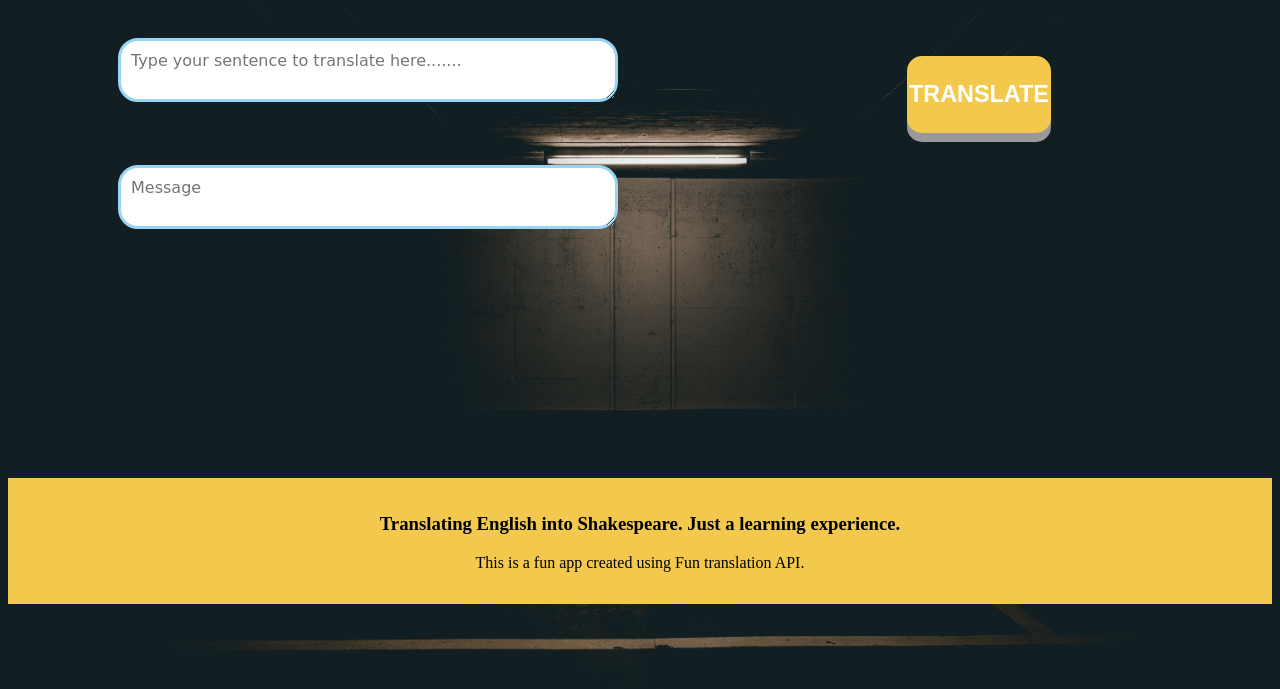
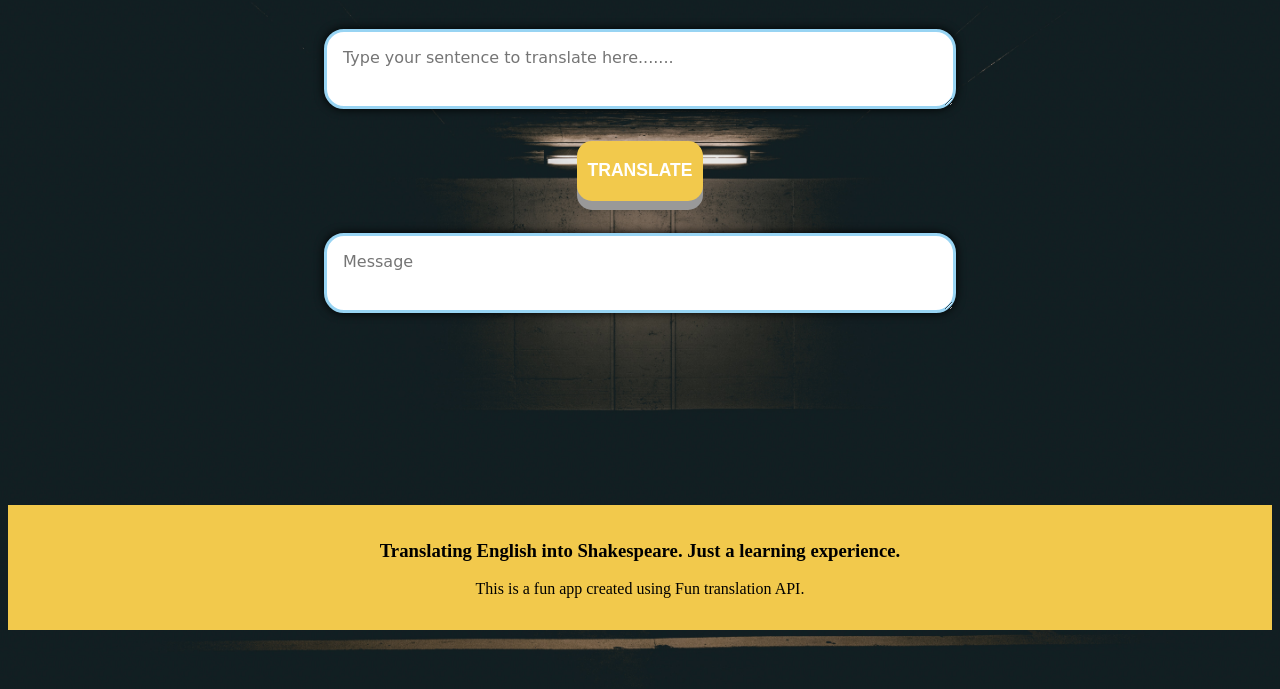
Before and after one commit to Raghav10026/English-to-Shakespeare, a plain HTML site: page main.html in a window 1280 px wide. Shown: the part 77-766 px from the top of the page. Drawn offline with Linux system fonts and the light colour scheme.

Commit message:
Update: indication correction

```diff
--- a/style1.css
+++ b/style1.css
@@ -13,10 +13,10 @@
 
     html {
         background: url(images/bg.jpg) no-repeat center center fixed;
-        -webkit-background-size: cover;
-        -moz-background-size: cover;
-        -o-background-size: cover;
         background-size: cover;
+        box-sizing: border-box;
+        margin: 0;
+        padding: 0;
     }
 
     .header {
@@ -29,29 +29,30 @@
     }
 
     textarea {
-        width: 500px;
+        width: 50%;
+        display: block;
         border: none;
+        min-height: 10vh;
         border-radius: 20px;
+        margin: 2rem auto;
         outline: none;
-        padding: 10px;
+        padding: 1rem;
         font-family: 'Sniglet', cursive;
         font-size: 1em;
         color: #676767;
         transition: border 0.5s;
-        -webkit-transition: border 0.5s;
-        -moz-transition: border 0.5s;
-        -o-transition: border 0.5s;
         border: solid 3px #98d4f3;
-        -webkit-box-sizing: border-box;
-        -moz-box-sizing: border-box;
-        box-sizing: border-box;
-        margin-left: 110px;
+        box-shadow: 0 0 10px black;
     }
 
     button {
+        display: block;
+        width: 10%;
+        border: none;
         padding: 2px 2px;
-        font-size: 20px;
+        font-size: 15px;
         text-align: center;
+        margin: 2rem auto;
         cursor: pointer;
         outline: none;
         color: #fff;
@@ -59,24 +60,19 @@
         border: none;
         border-radius: 15px;
         box-shadow: 0 9px #999;
-        margin-left: 285px;
-        margin-top: 2rem;
-        margin-bottom: 2rem;
     }
 
-    #output {
-        border: 1px solid black;
-        min-height: 10vh;
-        max-height: 20vh;
-        width: 100%;
-        margin-top: 2rem;
-        padding: 1rem;
+    #btn-translate:hover,
+    #btn-translate:focus {
+        color: black;
+        background-color: paleturquoise;
+        border: 3px solid darkgreen;
     }
 
     footer {
         position: relative;
         bottom: 0px;
-        top: 245px;
+        top: 160px;
         width: 100%;
         padding: 1rem;
         background-color: var(--primary);
```
